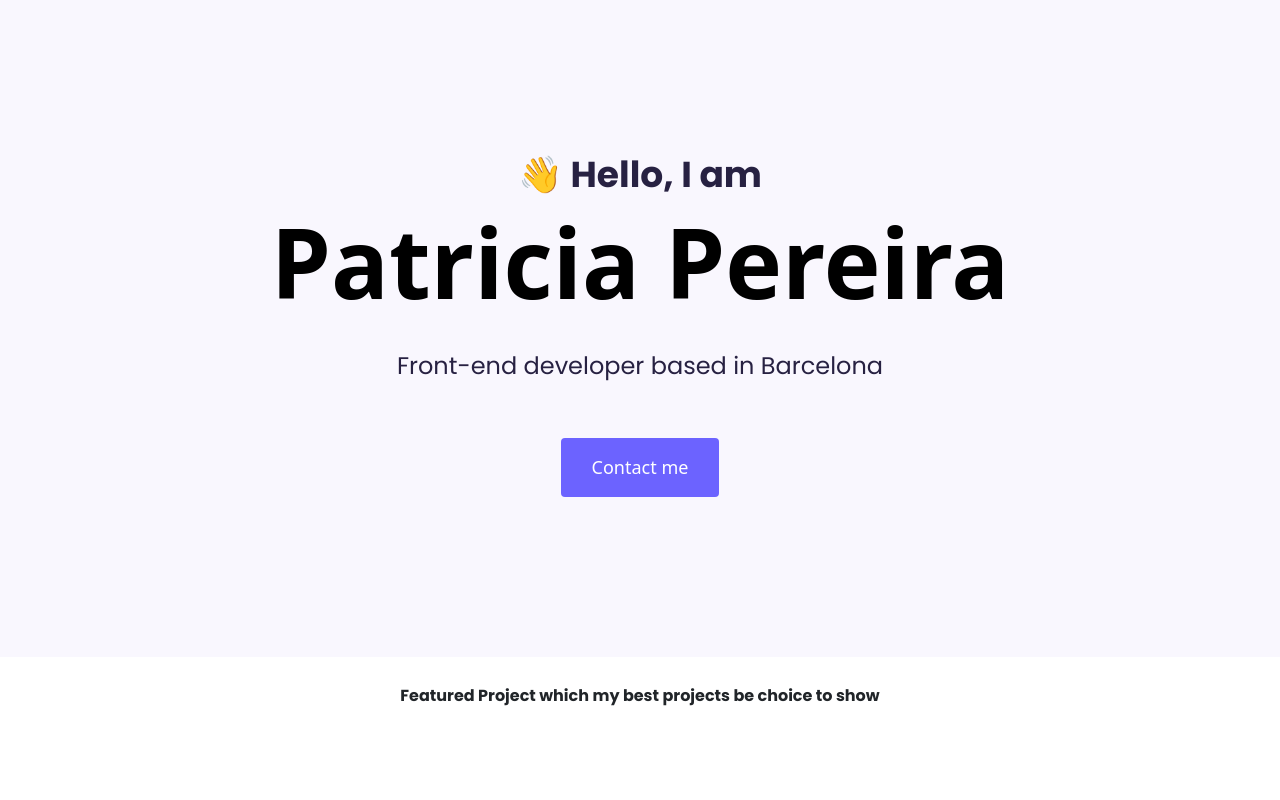
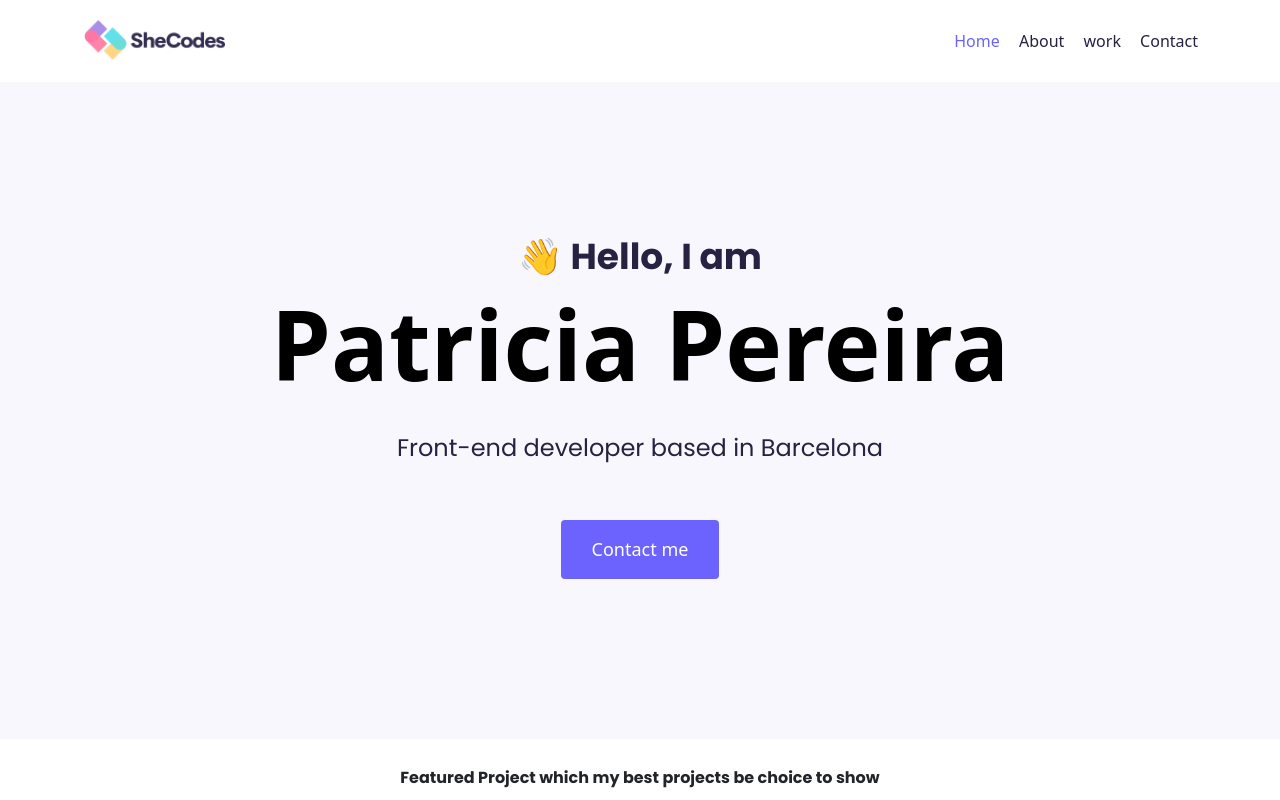
Before and after one commit to Evelyn-DeLima/portfolio-responsive-project, a plain HTML site: page index.html in a window 1280 px wide. Shown: the top 800 px of the page. Drawn offline with nearby package versions, Linux system fonts and the light colour scheme; a web font is replaced by a local one.

Commit message:
Added header to the homepage

```diff
--- a/index.html
+++ b/index.html
@@ -28,6 +28,33 @@
     <title>Document</title>
   </head>
   <body>
+    <div class="container">
+      <nav class="d-flex justify-content-between">
+        <a href="/">
+          <img src="images/logo.png" class="logo d-none d-md-block" alt="" />
+          <img
+            src="images/logo.small.jpg"
+            class="logo d-block d-md-none"
+            alt=""
+          />
+        </a>
+        <ul>
+          <li class="active">
+            <a href="/">Home</a>
+          </li>
+          <li>
+            <a href="/about.html">About</a>
+          </li>
+          <li>
+            <a href="/work.html">work</a>
+          </li>
+          <li>
+            <a href="/contact.html">Contact</a>
+          </li>
+        </ul>
+      </nav>
+    </div>
+
     <div class="hero">
       <p>👋 Hello, I am</p>
       <h1>Patricia Pereira</h1>
--- a/src/style.css
+++ b/src/style.css
@@ -4,6 +4,38 @@
   --heading-font-family: "Playfair Display" serif;
   --default-font-family: "Poppins", sans-serif;
 }
+
+.logo {
+  max-height: 40px;
+}
+
+nav {
+  padding: 20px 0;
+}
+
+nav ul {
+  padding: 0;
+  margin: 0;
+}
+
+nav li {
+  display: inline;
+  list-style: none;
+  line-height: 42px;
+  margin-left: 15px;
+}
+
+nav a {
+  text-decoration: none;
+  color: var(--secondary-color);
+  transition: all 100ms ease-in-out;
+}
+
+nav li.active a,
+nav a:hover {
+  color: var(--branding-color);
+}
+
 h1,
 h2,
 h3,
```
Also changed, not shown: images/logo.png (added), images/logo.small.jpg (added).
